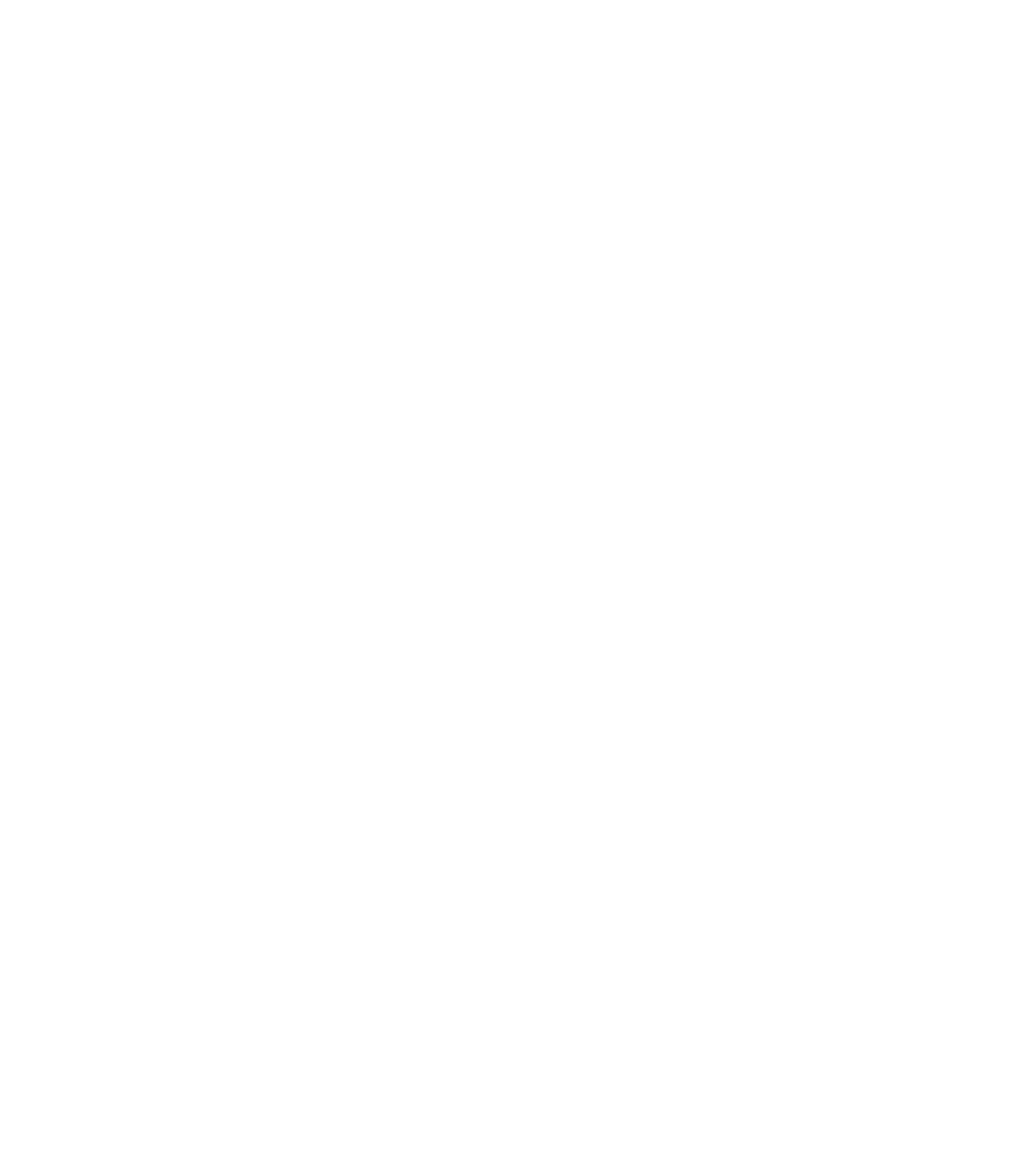
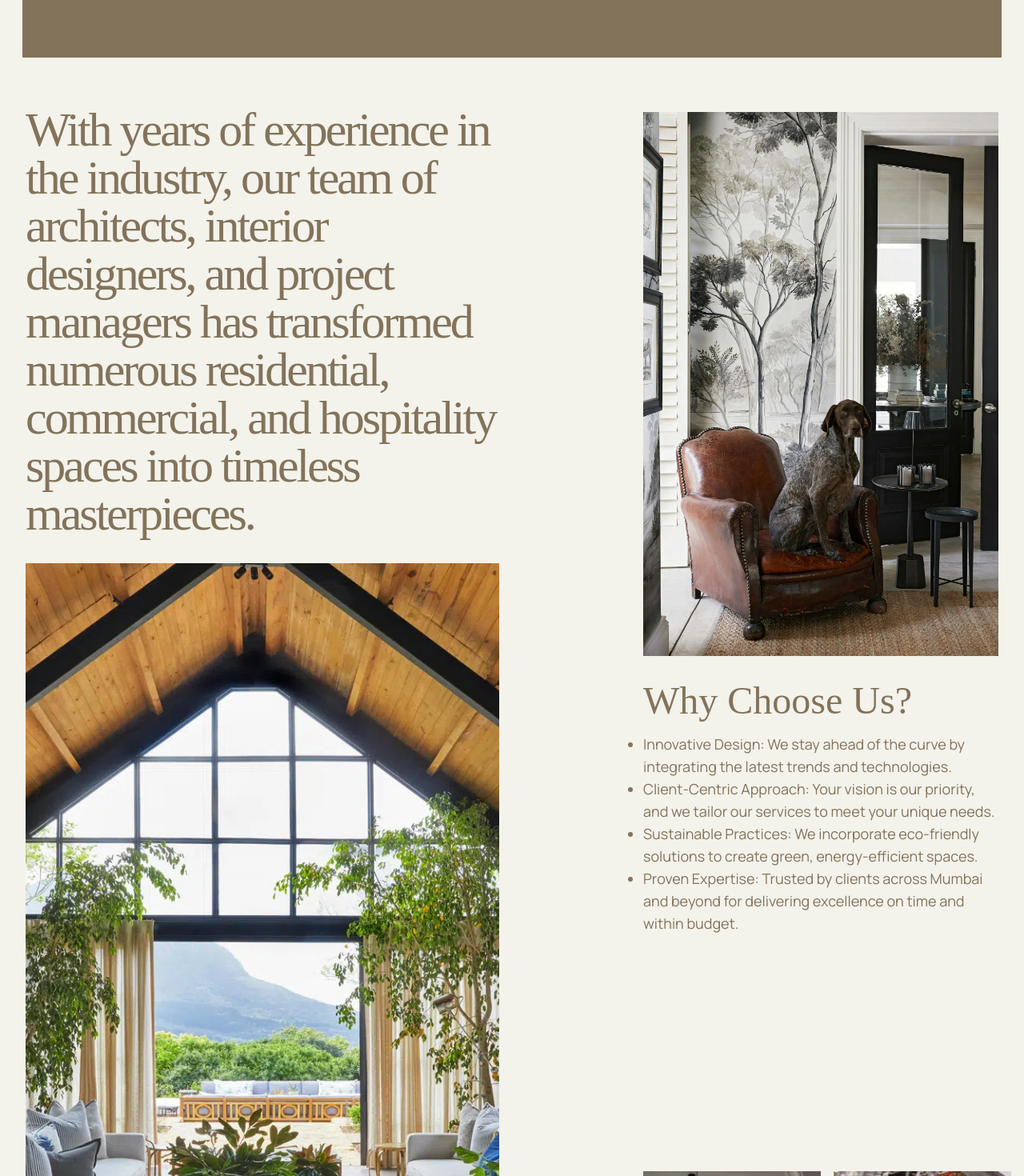
Before and after one commit to Keyurrr14/SquareFoot.studio, a React (Create React App) app: page /about in a window 1280 px wide. Shown: the part 1180-2650 px from the top of the page at 80% size. Before the commit the page ends 1139 px from the top, so only its background shows below. Built offline with nearby package versions, Linux system fonts and the light colour scheme; a web font is replaced by a local one.

Commit message:
AboutPage added

```diff
--- a/src/pages/About.jsx
+++ b/src/pages/About.jsx
@@ -1,14 +1,97 @@
+import HomeImage1 from "../assets/images/HomeImage1.webp";
+import HomeImage2 from "../assets/images/HomeImage2.webp";
+import HomeImage3 from "../assets/images/HomeImage3.webp";
+import HomeImage4 from "../assets/images/HomeImage4.webp";
+
 export default function About() {
   return (
     <>
       <div className="min-h-screen bg-beige">
-        <div className="h-screen w-full flex flex-col items-center justify-center px-4">
+        <div className="w-full flex flex-col items-center justify-center px-4 py-16 md:py-24">
           <h1 className="font-marbley text-brown text-center text-3xl md:text-4xl lg:text-5xl xl:text-6xl max-w-4xl">
             Crafting Exceptional Spaces with Passion and Precision
           </h1>
           <h1 className="font-manrope text-light-brown relative z-10 text-base xs:text-sm sm:text-lg md:text-xl w-[95%] xs:w-[90%] sm:w-[70%] md:w-[50%] lg:w-[50%] text-center mt-4 xs:mt-6 sm:mt-8 md:mt-10 px-2 xs:px-4">
-          Squarefoot Studio, based in Mumbai, specializes in architectural design, interior styling, and turnkey projects. Their experienced team has transformed residential, commercial, and hospitality spaces into timeless masterpieces.
+            Squarefoot Studio, based in Mumbai, specializes in architectural
+            design, interior styling, and turnkey projects. Their experienced
+            team has transformed residential, commercial, and hospitality spaces
+            into timeless masterpieces.
           </h1>
+
+          <div className="w-[98%] h-screen bg-brown mx-auto my-5 relative overflow-hidden flex flex-col items-center justify-center"></div>
+
+          <div className="w-full min-h-screen px-4 grid grid-cols-1 md:grid-cols-2 gap-4 md:gap-8">
+            <div className="flex flex-col items-start justify-start mt-6 md:mt-10">
+              <h1 className="font-marbley text-brown relative z-10 text-2xl sm:text-3xl md:text-4xl lg:text-5xl xl:text-6xl text-left tracking-tighter">
+                With years of experience in the industry, our team of
+                architects, interior designers, and project managers has
+                transformed numerous residential, commercial, and hospitality
+                spaces into timeless masterpieces.
+              </h1>
+              <img
+                src={HomeImage2}
+                alt="HomeImage2"
+                className="object-cover mt-4 md:mt-8 w-full h-[90vh] sm:h-[95vh] md:h-[120vh] lg:h-[140vh]"
+              />
+            </div>
+            <div className="flex flex-col items-start md:items-end justify-between mt-6 md:mt-10 lg:mt-12">
+              <div className="flex flex-col items-start md:items-end justify-between w-full">
+                <img
+                  src={HomeImage1}
+                  alt="HomeImage1"
+                  className="object-cover w-full sm:w-[85%] md:w-3/4 h-[40vh] sm:h-[45vh] md:h-[75vh] lg:h-[85vh]"
+                />
+                <p className="font-marbley text-brown text-2xl sm:text-3xl md:text-5xl mt-4 sm:mt-6 md:mt-8 w-full sm:w-[85%] md:w-3/4 text-left md:text-left leading-relaxed">
+                  Why Choose Us?
+                </p>
+                <ul className="font-manrope list-disc text-brown text-sm sm:text-md md:text-lg sm:mt-2 md:mt-4 w-full sm:w-[85%] md:w-3/4 text-left md:text-left leading-relaxed">
+                  <li>
+                    Innovative Design: We stay ahead of the curve by integrating
+                    the latest trends and technologies.
+                  </li>
+                  <li>
+                    Client-Centric Approach: Your vision is our priority, and we
+                    tailor our services to meet your unique needs.
+                  </li>
+                  <li>
+                    Sustainable Practices: We incorporate eco-friendly solutions
+                    to create green, energy-efficient spaces.
+                  </li>
+                  <li>
+                    Proven Expertise: Trusted by clients across Mumbai and
+                    beyond for delivering excellence on time and within budget.
+                  </li>
+                </ul>
+              </div>
+              <div className="flex flex-row gap-2 sm:gap-3 md:gap-4 mt-6 sm:mt-8 md:mt-10 w-full sm:w-[85%] md:w-3/4">
+                <img
+                  src={HomeImage3}
+                  alt="HomeImage3"
+                  className="object-cover w-1/2 h-[40vh] sm:h-[45vh] md:h-[35vh] lg:h-[45vh]"
+                />
+                <img
+                  src={HomeImage4}
+                  alt="HomeImage4"
+                  className="object-cover w-1/2 h-[40vh] sm:h-[45vh] md:h-[35vh] lg:h-[45vh]"
+                />
+              </div>
+            </div>
+          </div>
+          <div className="w-[90%] sm:w-[80%] md:w-[70%] min-h-[300px] sm:min-h-[400px] md:min-h-[500px] flex flex-col items-center justify-center mt-6 sm:mt-8 md:mt-14 mx-auto">
+            <img
+              src={HomeImage1}
+              alt="Interior Design"
+              className="w-full sm:w-[85%] md:w-1/3 h-[200px] sm:h-[300px] md:h-[400px] object-cover"
+            />
+            <p className="w-[90%] sm:w-[70%] md:w-3/4 lg:w-3/5 font-manrope text-brown text-center text-sm sm:text-lg md:text-xl mt-4 sm:mt-6 md:mt-8">
+              We'll transform your house into a functional beautiful space with
+              furniture, fabrics, accessories and provide you with custom pieces
+              tailor-made for your living space.
+            </p>
+            <h1 className="font-southam text-brown -rotate-12 text-4xl sm:text-5xl md:text-6xl lg:text-6xl xl:text-7xl mt-4 sm:mt-6 md:mt-8">
+              Faizal Azam
+            </h1>
+          </div>
         </div>
       </div>
     </>
```
